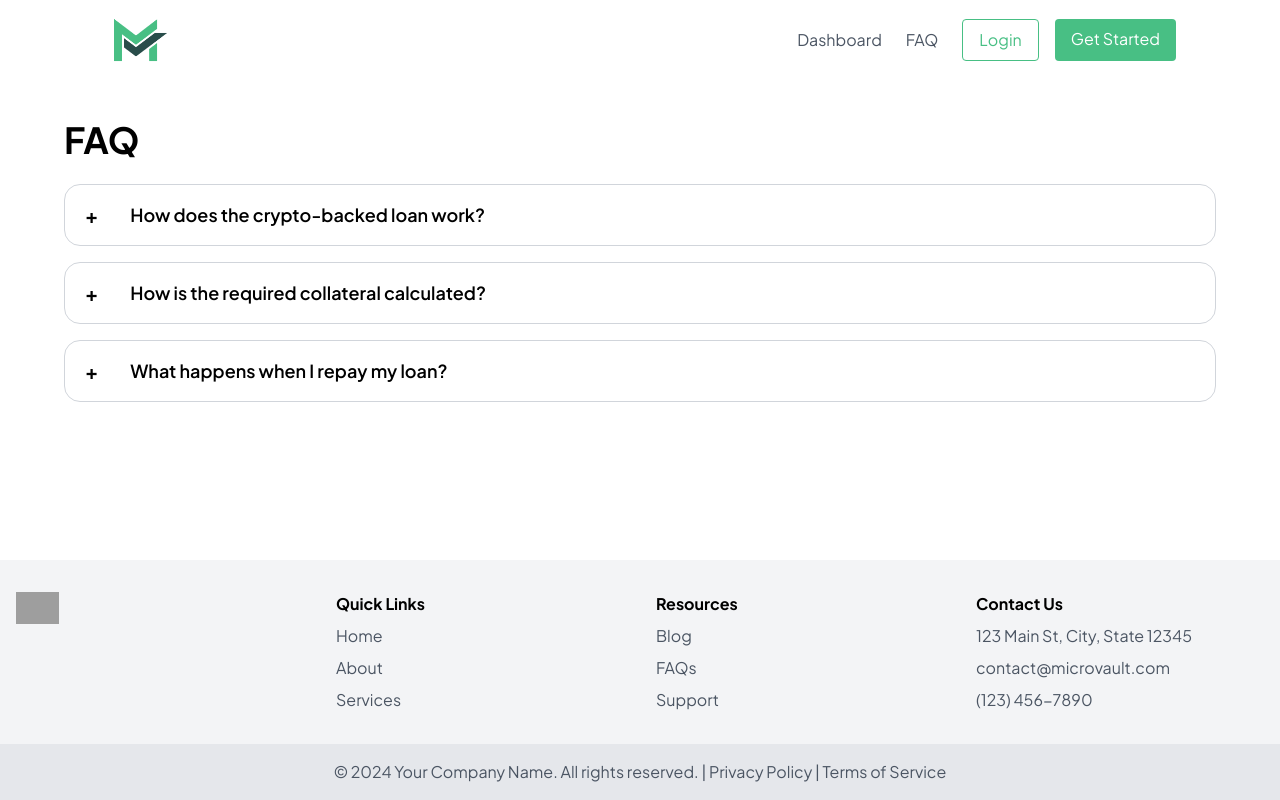
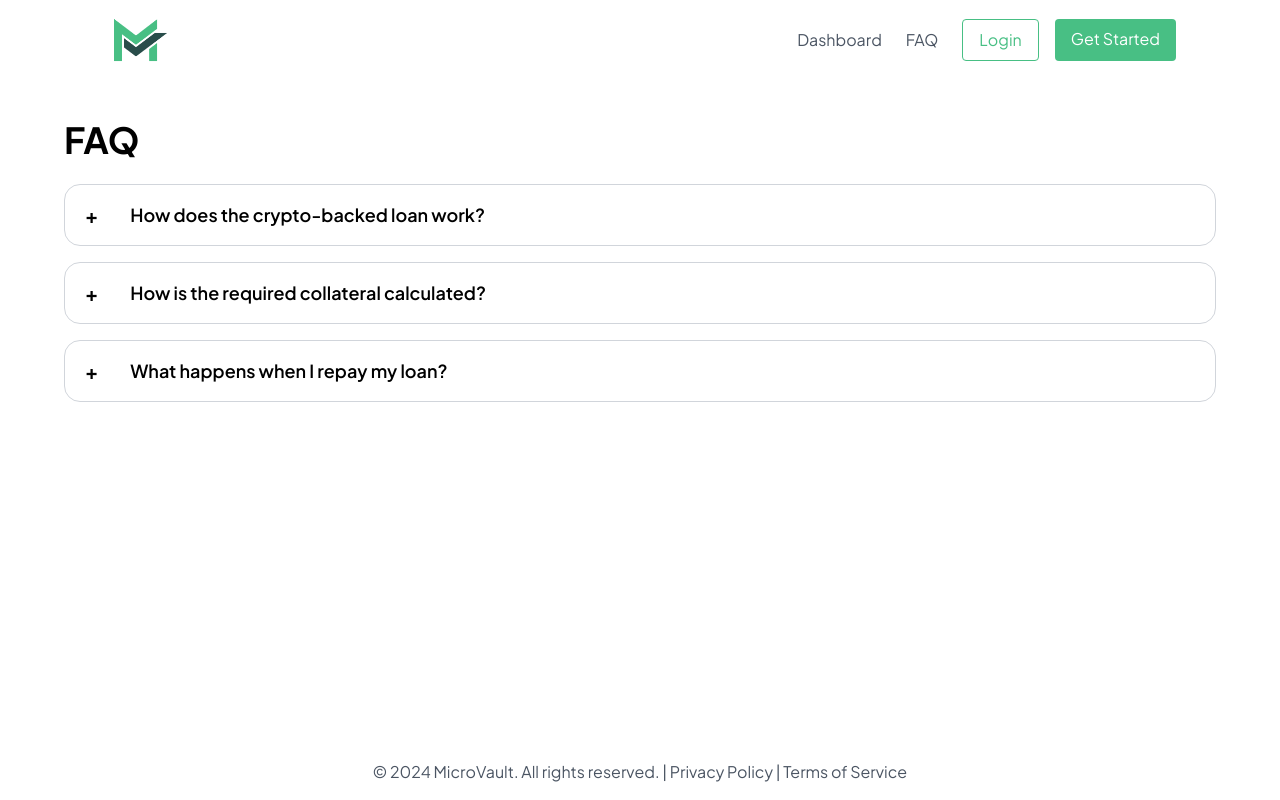
Before and after one commit to veermshah/MicroVault, a React (Vite) app in the folder frontend/: page /faq in a window 1280 px wide. Built offline with nearby package versions, Linux system fonts and the light colour scheme; grey boxes are pictures that could not be loaded; the HTML template or start-up script is replaced by a standard one.

Commit message:
commented out main part of footer

```diff
--- a/frontend/src/components/footer.jsx
+++ b/frontend/src/components/footer.jsx
@@ -1,12 +1,14 @@
 import React from 'react';
+import MicroVaultLogo from '../assets/MicroVault.png';
 
 const Footer = () => {
   return (
-    <footer className="bg-gray-100">
+    <footer className="bg-white"> {/* Changed background to white */}
+      {/*
       <div className="container mx-auto px-4 py-8">
         <div className="grid grid-cols-4 gap-8">
           <div>
-            <img src="/placeholder-logo.png" alt="Logo" className="h-8 w-auto mb-4" />
+            <img src={MicroVaultLogo} alt="MicroVault Logo" className="h-24 w-auto mb-4" />
           </div>
           <div>
             <h3 className="font-bold mb-2">Quick Links</h3>
@@ -27,16 +29,18 @@ const Footer = () => {
           <div>
             <h3 className="font-bold mb-2">Contact Us</h3>
             <ul className="space-y-2">
-              <li className="text-gray-600">123 Main St, City, State 12345</li>
               <li className="text-gray-600">contact@microvault.com</li>
               <li className="text-gray-600">(123) 456-7890</li>
             </ul>
           </div>
         </div>
       </div>
-      <div className="bg-gray-200 py-4">
+      */}
+
+      {/* Copyright Section */}
+      <div className="bg-white py-4">
         <div className="container mx-auto px-4 text-center text-gray-600">
-          © 2024 Your Company Name. All rights reserved. | Privacy Policy | Terms of Service
+          © 2024 MicroVault. All rights reserved. | Privacy Policy | Terms of Service
         </div>
       </div>
     </footer>
```
